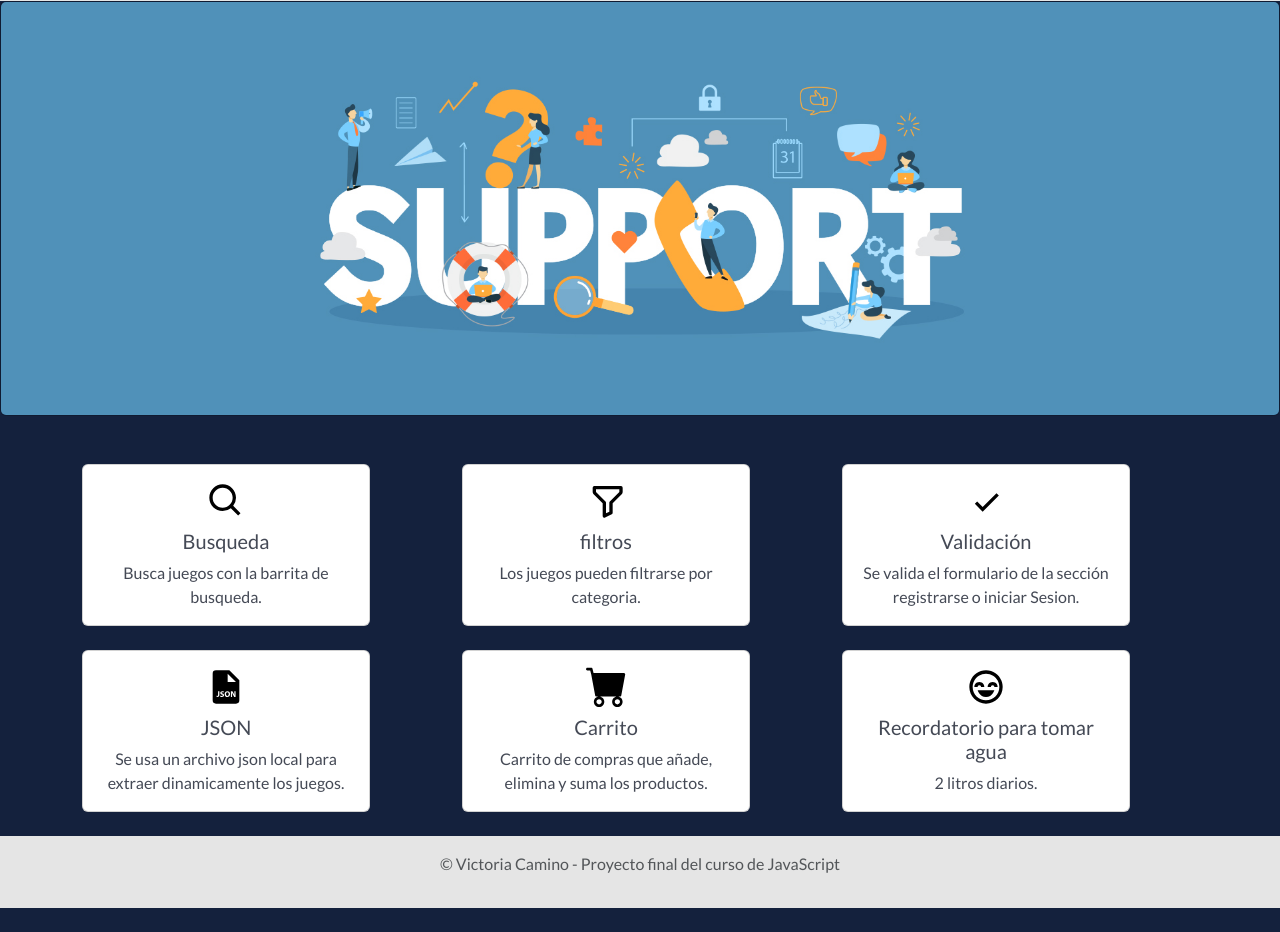
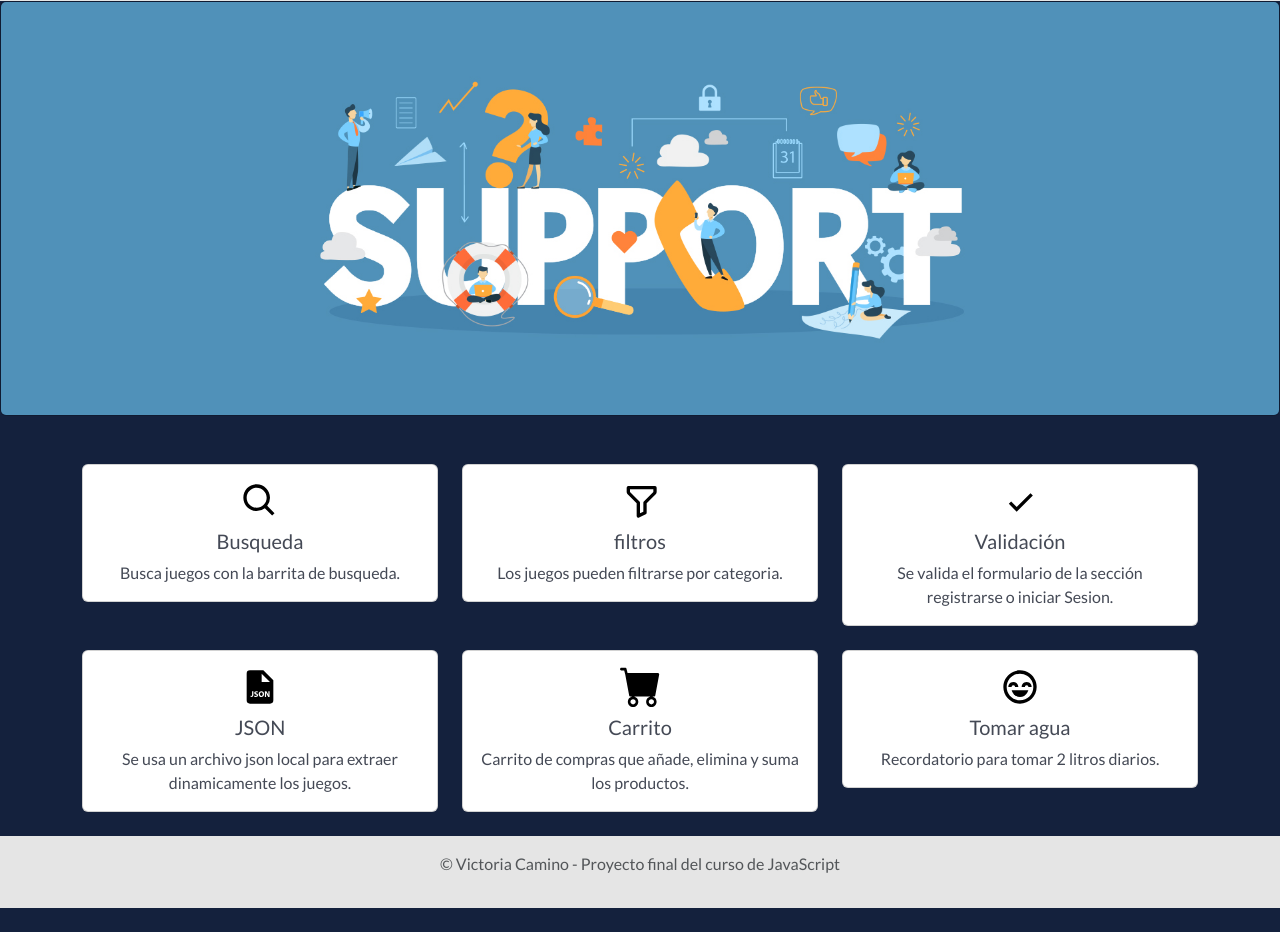
Before and after one commit to VictoriaCamino/Space, a website: page pages/soporte.html in a window 1280 px wide. Shown: the part 83-1015 px from the top of the page. Drawn offline with nearby package versions, Linux system fonts and the light colour scheme.

Commit message:
modificando rutas

```diff
--- a/pages/juegos.html
+++ b/pages/juegos.html
@@ -120,7 +120,7 @@
                     </div>
                     <div class="d-flex justify-content-center flex-column align-items-center ">
                         <h3 class="text-primary">Total:$<span id="precio-total">0</span></h3>
-                        <button class="btn btn-secondary mb-2" id="btn-comprar" onclick="finalizarCompra()">COMPRAR</button>
+                        <button class="btn btn-secondary mb-2" id="btn-comprar" >COMPRAR</button>
                         <!-- <button class="btn btn-primary w-25 " id="vaciar-carrito" onclick="vaciarCarrito()">VACIAR CARRITO</button> -->
 
                       </div>
@@ -144,8 +144,8 @@
 
 
     <!-----bootstrap------->
-    <script src="../node_modules\bootstrap\dist\js\bootstrap.min.js"></script>
-    <script src="../node_modules/bootstrap/dist/js/bootstrap.bundle.min.js" ></script>
+    <script src="https://cdn.jsdelivr.net/npm/bootstrap@5.0.2/dist/js/bootstrap.min.js" integrity="sha384-cVKIPhGWiC2Al4u+LWgxfKTRIcfu0JTxR+EQDz/bgldoEyl4H0zUF0QKbrJ0EcQF" crossorigin="anonymous"></script>
+-->
 
 
     <!-----tostify------->
--- a/pages/soporte.html
+++ b/pages/soporte.html
@@ -72,10 +72,10 @@
         <div class="card bg-dark text-white">
           <img src="../img/support-banner.jpg" alt="soporte" class="card-img">
         </div>
-        <section class="container mt-5  card-support-section">
-            <div class="row row-cols-1 row-cols-md-2 row-cols-lg-3 g-4">
+        <section class="container mt-5  card-support-section ">
+            <div class="row row-cols-1 row-cols-md-2 row-cols-lg-3 g-4 ">
               <div class="col">
-                <div class="card text-center " style="width: 18rem;">
+                <div class="card text-center " ">
                   <div class="card-body">
                     <img src="../svg/search.svg" alt="" class="mb-2" style="width: 2.5rem;">
                     <h5 class="card-title">Busqueda</h5>
@@ -85,7 +85,7 @@
               </div>
 
               <div class="col">
-                <div class="card text-center" style="width: 18rem;">
+                <div class="card text-center" ">
                   <div class="card-body">
                     <img src="../svg/filtro.svg" alt="" class="mb-2" style="width: 2.5rem;">
 
@@ -96,7 +96,7 @@
               </div>
 
               <div class="col">
-                <div class="card text-center" style="width: 18rem;">
+                <div class="card text-center" >
                   <div class="card-body">
                     <img src="../svg/validate.svg" alt="" class="mb-2 " style="width: 2.5rem;">
 
@@ -107,7 +107,7 @@
               </div>
 
               <div class="col">
-                <div class="card text-center" style="width: 18rem;">
+                <div class="card text-center" >
                   <div class="card-body">
                     <img src="../svg/json.svg" alt="" class="mb-2 " style="width: 2.5rem;">
 
@@ -118,7 +118,7 @@
               </div>
 
               <div class="col">
-                <div class="card text-center" style="width: 18rem;">
+                <div class="card text-center" >
                   <div class="card-body">
                     <img src="../svg/cart.svg" alt="" class="mb-2 " style="width: 2.5rem;">
 
@@ -130,12 +130,12 @@
               </div>
 
               <div class="col">
-                <div class="card text-center" style="width: 18rem;">
+                <div class="card text-center" >
                   <div class="card-body">
                     <img src="../svg/happy.svg" alt="" class="mb-2 " style="width: 2.5rem;">
 
-                    <h5 class="card-title">Recordatorio para tomar agua</h5>
-                    <p class="card-text">2 litros diarios.</p>
+                    <h5 class="card-title">Tomar agua</h5>
+                    <p class="card-text">Recordatorio para tomar 2 litros diarios.</p>
                   </div>
                 </div>
 
```
Also changed, not shown: js/app.js (+7 -8 lines).
